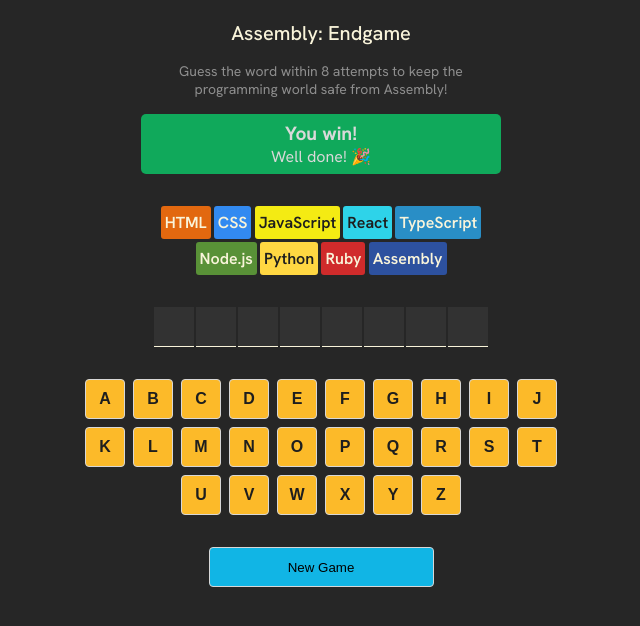
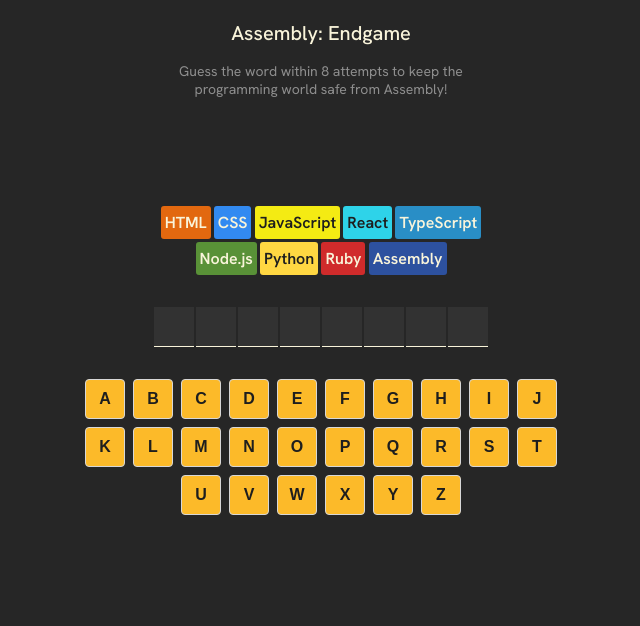
Before and after one commit to Muno7/assembly_endgame, a React (Vite) app: page / in a window 1280 px wide. Shown: the top 626 px of the page, without its empty margins (319-959 px from the left). Built offline with nearby package versions, Linux system fonts and the light colour scheme.

Commit message:
Made the game status div interactive

```diff
--- a/src/App.jsx
+++ b/src/App.jsx
@@ -1,12 +1,20 @@
 import React from 'react'
 import { languages } from './languages'
+import { getFarewellText } from './utils/farewellmessage'
 
 export default function AssemblyEndgame() {
   const [currentWord, setCurrentWord] = React.useState('elephant')
   const [guessedLetters, setGuessedLetters] = React.useState([])
+  const gameStatusElement = React.useRef(null)
 
   let wrongGuessCount =
   guessedLetters.filter(letter => !currentWord.includes(letter)).length
+
+  const isGameWon = currentWord.split('').every(letter => guessedLetters.includes(letter))
+  const isGameLost = wrongGuessCount === languages.length - 1
+  const isGameOver = isGameLost || isGameWon
+  const lastGuessedLetter = guessedLetters[guessedLetters.length - 1]
+  const isLastGuessIncorrect = lastGuessedLetter && !currentWord.includes(lastGuessedLetter)
 
   function addGuessedLetter(guess) {
     if (!guessedLetters.includes(guess)) {
@@ -27,12 +35,11 @@
     return <button key={letter} style={keyboardStyle} onClick={() => addGuessedLetter(letter)}>{letter.toUpperCase()}</button>
     })
 
-  const languageElements = languages.map(lang => {
+  const languageElements = languages.map((lang, index)=> {
     const styles = {
       backgroundColor: lang.backgroundColor,
       color: lang.color}
-    const className = wrongGuessCount > 0 ? 'lang lost' : 'lang'
-    wrongGuessCount -= 1
+    const className = wrongGuessCount >= index + 1 ? 'lang lost' : 'lang'
     return (
       <p
         className={className}
@@ -44,16 +51,47 @@
     )
   })
 
+  function renderGameStatus() {
+    let gameStatus
+    if (isGameWon) {
+      gameStatus =
+      <>
+        <h2>You Win!</h2>
+        <p>Well done! 🎉</p>
+      </>
+      gameStatusElement.current.className = 'game-status won'
+
+    } else if (isGameLost) {
+        gameStatus =
+        <>
+          <h2>Game over!</h2>
+          <p>You lose! Better start learning Assembly 😭</p>
+        </>
+      gameStatusElement.current.className = 'game-status lost'
+
+    } else if (wrongGuessCount > 0) {
+      if (isLastGuessIncorrect) {
+        const message = getFarewellText(languages[wrongGuessCount - 1].name)
+        gameStatus = <h2>{message}</h2>
+        gameStatusElement.current.className = 'game-status on'
+
+      } else {
+        gameStatusElement.current.className = 'game-status'
+      }
+    }
+
+    return gameStatus
+  }
+
   return (
     <main>
       <header>
         <h1>Assembly: Endgame</h1>
         <p>Guess the word within 8 attempts to keep the
         programming world safe from Assembly!</p>
-        <div className='game-status'>
-          <h2>You win!</h2>
-          <p>Well done! 🎉</p>
-          </div>
+        <div ref={gameStatusElement} className='game-status'>
+          {renderGameStatus()}
+        </div>
       </header>
       <section className='languages-container'>
         {languageElements}
@@ -64,7 +102,7 @@
       <section className='keyboard'>
         {keyboardElements}
       </section>
-      <button className="new-game">New Game</button>
+      {isGameOver && <button className="new-game">New Game</button>}
     </main>
   )
 }
--- a/src/index.css
+++ b/src/index.css
@@ -42,7 +42,6 @@
 }
 
 .game-status {
-  background-color: rgba(16, 169, 91, 1);
   height: 60px;
   padding: 5px;
   border-radius: 5px;
@@ -50,6 +49,18 @@
   flex-direction: column;
   justify-content: center;
   align-items: center;
+}
+
+.game-status.won {
+  background-color: #10A95B;
+}
+
+.game-status.lost {
+  background-color: #BA2A2A;
+}
+
+.game-status.on {
+  background-color: rgba(122, 94, 167, 1);
 }
 
 .game-status > h2 {
--- /dev/null
+++ b/src/utils/farewellmessage.js
@@ -0,0 +1,20 @@
+export function getFarewellText(language) {
+  const options = [
+      `Farewell, ${language}`,
+      `Adios, ${language}`,
+      `R.I.P., ${language}`,
+      `We'll miss you, ${language}`,
+      `Oh no, not ${language}!`,
+      `${language} bites the dust`,
+      `Gone but not forgotten, ${language}`,
+      `The end of ${language} as we know it`,
+      `Off into the sunset, ${language}`,
+      `${language}, it's been real`,
+      `${language}, your watch has ended`,
+      `${language} has left the building`
+  ];
+
+  const randomIndex = Math.floor(Math.random() * options.length);
+  console.log(options[randomIndex])
+  return options[randomIndex];
+}
```
